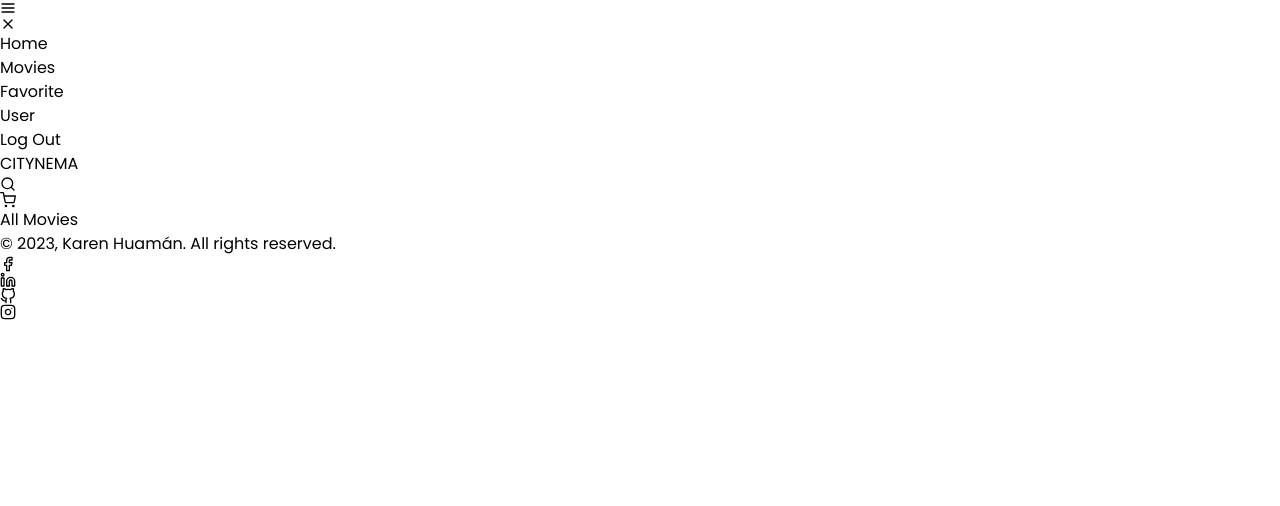
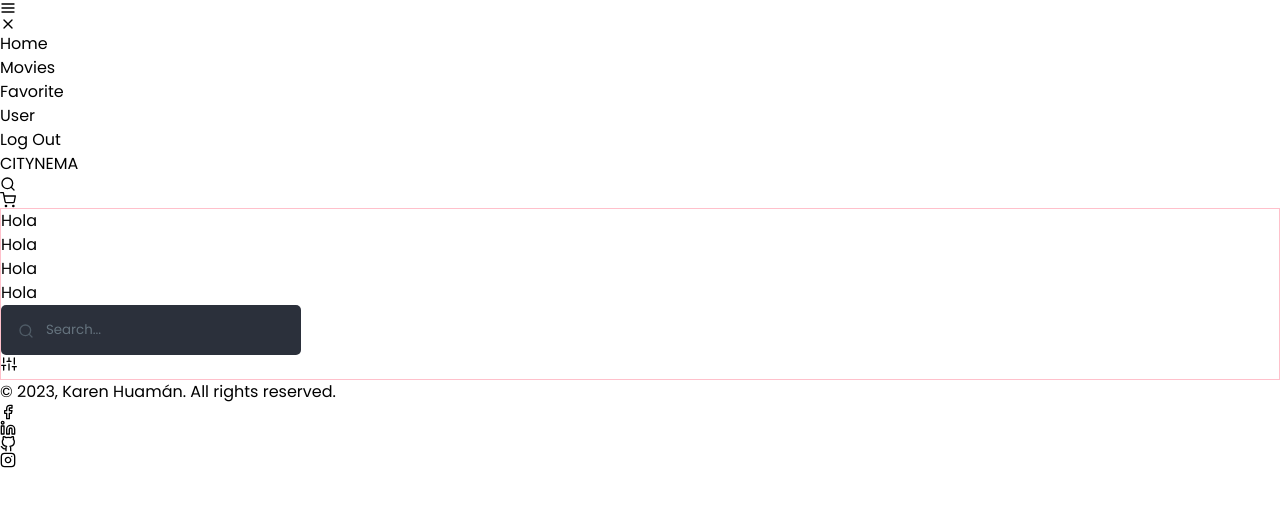
Before and after one commit to yoelexe/movie-challenge, a React (Vite) app: page /movies in a window 1280 px wide. Shown: the top 506 px of the page. Built offline with nearby package versions, Linux system fonts and the light colour scheme.

Commit message:
add: creating movieAll for search and filter

```diff
--- a/src/components/home/layouts/Header.jsx
+++ b/src/components/home/layouts/Header.jsx
@@ -47,7 +47,7 @@ export const Header = () => {
                   <li className="my-5">
                     <a className="text-xl hover:text-red-500 cursor-pointer duration-300" href="/">Home</a></li>
                   <li className="my-5">
-                    <a className="text-xl hover:text-red-500 cursor-pointer">Movies</a></li>
+                    <a className="text-xl hover:text-red-500 cursor-pointer" href="/movies">Movies</a></li>
                   <li className="my-5">
                     <a className="text-xl hover:text-red-500 cursor-pointer">Favorite</a></li>
                   <li className="my-5">
--- a/src/components/movies/Movies.jsx
+++ b/src/components/movies/Movies.jsx
@@ -1,6 +1,26 @@
+import { FiSearch, FiSliders } from "react-icons/fi";
+import "./movieAll.css";
 
 export const Movies = () => {
   return (
-    <div>All Movies</div>
-  )
-}
+    <>
+      <div className="container-all">
+        <h2>Hola</h2>
+        <p>Hola</p>
+        <p>Hola</p>
+        <p>Hola</p>
+        <div className="search">
+          <FiSearch className="icon-search" />
+          <input
+            className="search-all"
+            type="search"
+            placeholder="Search..."
+          ></input>
+        </div>
+        <button>
+          <FiSliders />
+        </button>
+      </div>
+    </>
+  );
+};
--- a/src/components/movies/MoviesDetail.jsx
+++ b/src/components/movies/MoviesDetail.jsx
@@ -101,6 +101,7 @@ export const MoviesDetail = () => {
 
           <section className="second-section">
           <h2>{information.title} </h2>
+          <h3>The Sypnopsis</h3>
           <p>{information.overview}</p>
             {/* <span>{information.popularity}</span> */}
             <div>
@@ -114,7 +115,7 @@ export const MoviesDetail = () => {
                 className="w-20 items-center justify-center my-3 cursor-pointer"
               >
                 <FiPlay className="my-3" />
-                Hola
+                Trailer
               </a>
               <button className="favorite">
                 <FiHeart />
@@ -125,7 +126,7 @@ export const MoviesDetail = () => {
           </section>
 
           <section className="thrid-section">
-            <h3>Cast</h3>
+            <h3>The Actors</h3>
             {/* <p>{cast}<br/></p> */}
             {/* {
             cast.map((actor) => (
--- /dev/null
+++ b/src/components/movies/movieAll.css
@@ -0,0 +1,54 @@
+.container-all{
+  width: 100%;
+  border: 1px solid pink;
+}
+
+h2{
+  font-size: 35px;
+}
+
+.search{
+  width: 300px;
+  vertical-align: middle;
+  white-space: nowrap;
+  position: relative;
+}
+
+.search .search-all{
+  width: 300px;
+  height: 50px;
+  background: #2b303b;
+  border: none;
+  font-size: 10pt;
+  /* float: left; */
+  color: #262626;
+  padding-left: 45px;
+  -webkit-border-radius: 5px;
+  -moz-border-radius: 5px;
+  border-radius: 5px;
+
+  -webkit-transition: all .55s ease;
+  -moz-transition: all .55s ease;
+  -ms-transition: all .55s ease;
+  -o-transition: all .55s ease;
+  transition: all .55s ease;
+}
+
+.search .search-all::-webkit-input-placeholder{
+  color: #65737e;
+}
+
+.search .icon-search{
+  position: absolute;
+  top: 35%;
+  margin-left: 17px;
+
+  z-index: 1;
+  color: #4f5b66;
+}
+
+.search .search-all:focus,
+.search .search-all:active{
+  outline: none;
+  background: white;
+}
```
Also changed, not shown: 1 other file (tests, documents, lock files or other folders).
